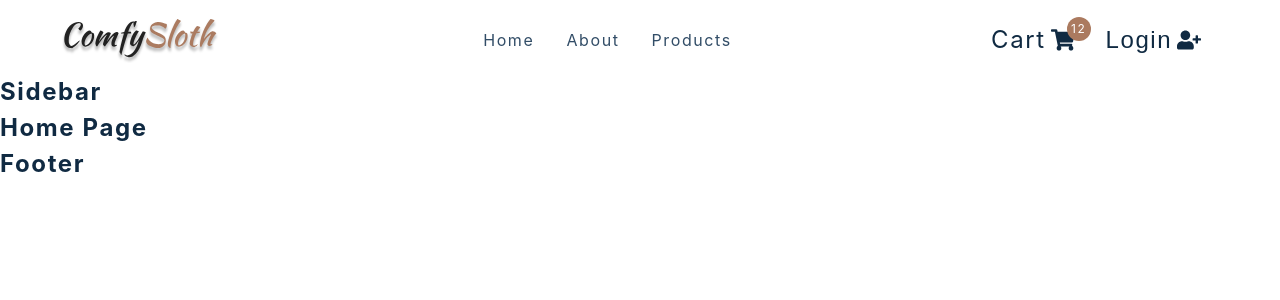
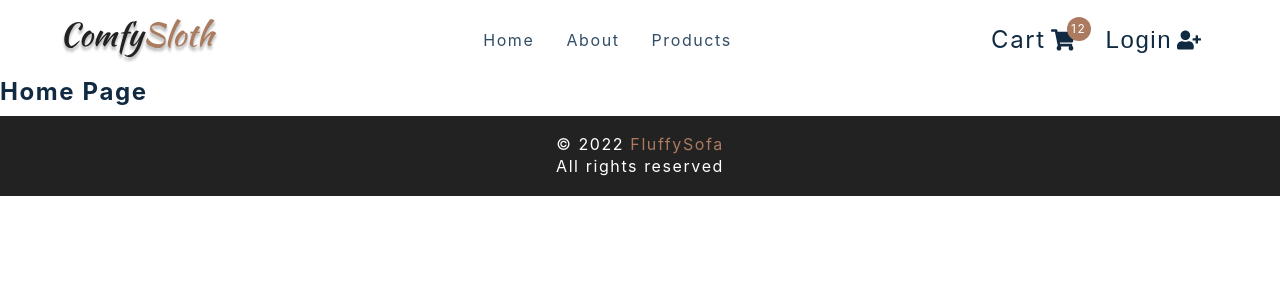
Before and after one commit to Parvizkh88/fluffy-sofa, a React (Create React App) app: page / in a window 1280 px wide. Shown: the top 300 px of the page. Built offline with nearby package versions, Linux system fonts and the light colour scheme.

Commit message:
add footer and sidebar work dependent on the className

```diff
--- a/src/components/CartButtons.js
+++ b/src/components/CartButtons.js
@@ -8,7 +8,7 @@
 
 const CartButtons = () => {
   return (
-    <Wrapper className='cart-btn-wrappere'>
+    <Wrapper className='cart-btn-wrapper'>
       <Link to='/cart' className='cart-btn'>
         Cart
         <span className='cart-container'>
--- a/src/components/Footer.js
+++ b/src/components/Footer.js
@@ -1,7 +1,12 @@
 import React from 'react'
 import styled from 'styled-components'
 const Footer = () => {
-  return <h4>footer</h4>
+  return <Wrapper>
+    <h5>&copy; {new Date().getFullYear()}
+      <span> FluffySofa</span>
+      <h5>All rights reserved</h5>
+    </h5>
+  </Wrapper>
 }
 
 const Wrapper = styled.footer`
--- a/src/components/Sidebar.js
+++ b/src/components/Sidebar.js
@@ -9,7 +9,34 @@
 import { useUserContext } from '../context/user_context'
 
 const Sidebar = () => {
-  return <h4>sidebar</h4>
+  const isOpen = false;
+  return (
+    <SidebarContainer>
+      <aside className={`${isOpen ? 'sidebar show-sidebar' :
+        'sidebar'}`}>
+        <div className='sidebar-header'>
+          <img src={logo} className='logo' alt="fluffy sofa" />
+          <button className='close-btn' type='button'>
+            <FaTimes />
+          </button>
+        </div>
+        <ul className="links">
+          {links.map((link) => {
+            const { id, text, url } = link
+            return (
+              <li key={id}>
+                <Link to={url}>{text}</Link>
+              </li>
+            )
+          })}
+          <li>
+            <Link to='/checkout'>checkout</Link>
+          </li>
+        </ul>
+        <CartButtons />
+      </aside>
+    </SidebarContainer>
+  )
 }
 
 const SidebarContainer = styled.div`
```
